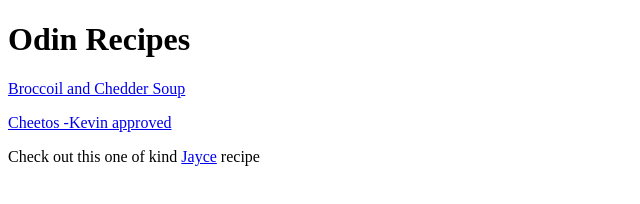
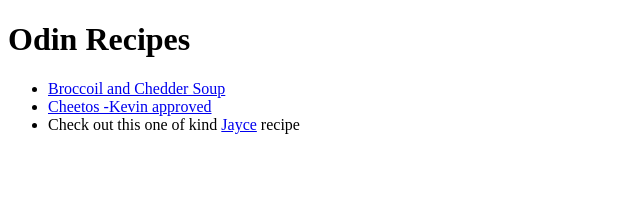
Before and after one commit to BobDeAssassin/odin-recipes, a plain HTML site: page index.html in a window 1280 px wide. Shown: the whole page, without its empty margins (0-640 px from the left). Drawn offline with Linux system fonts and the light colour scheme.

Commit message:
change formatting to be in an unordered list

```diff
--- a/index.html
+++ b/index.html
@@ -6,12 +6,10 @@
     </head>
     <body>
         <h1>Odin Recipes</h1>
-        <p><a href="recipes/broccoli-soup.html">Broccoil and Chedder Soup </a></p>
-
-        <p><a href="recipes/cheetos.html">Cheetos -Kevin approved</a></p>
-
-        <p>
-            Check out this one of kind <a href="recipes/jayce.html">Jayce</a> recipe
-        </p>
+        <ul>
+        <li><a href="recipes/broccoli-soup.html">Broccoil and Chedder Soup </a></li>
+        <li><a href="recipes/cheetos.html">Cheetos -Kevin approved</a></li>
+        <li>Check out this one of kind <a href="recipes/jayce.html">Jayce</a> recipe</li>
+        </ul>
     </body>
 </html>
```
